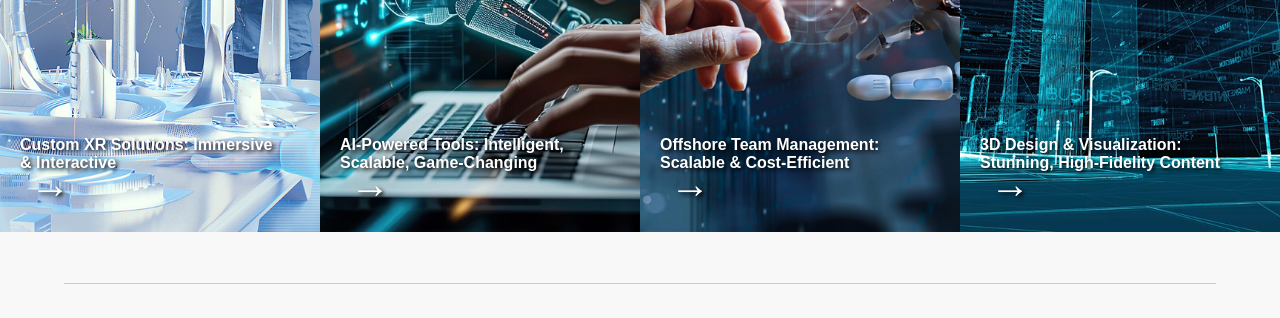
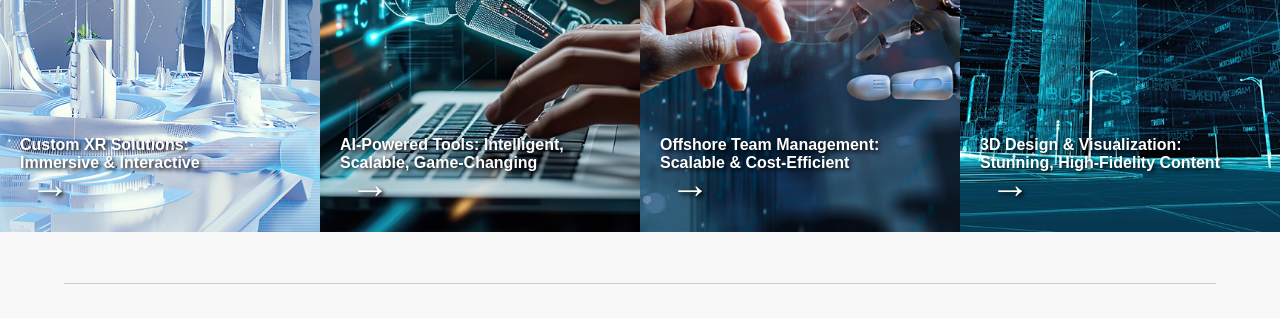
Before and after one commit to kavyarajannna/grit2, a plain HTML site: page Index.html in a window 1280 px wide. Shown: the part 9160-9478 px from the top of the page. Drawn offline with Linux system fonts and the light colour scheme.

Commit message:
Update Index.html

```diff
--- a/Index.html
+++ b/Index.html
@@ -304,6 +304,7 @@ header.scrolled .menu-icon {
         }
 
         .text-box h2 {
+
             font-weight: 500;
             /* font-family: "Bower", Georgia, "Times New Roman", serif; */
             font-size: 3.25rem;
@@ -1335,22 +1336,22 @@ header.scrolled .menu-icon {
         <div class="offerings">
             <div class="offer-card">
                 <img src="offer1.png" alt="XR Solutions">
-                <div class="offer-text">Custom XR Solutions: Immersive & Interactive</div>
+                <div class="offer-text">Custom XR Solutions: <br>Immersive & Interactive</div>
                 <div class="arrow">&rarr;</div>
             </div>
             <div class="offer-card">
                 <img src="offer2.png" alt="AI Tools">
-                <div class="offer-text">AI-Powered Tools: Intelligent, Scalable, Game-Changing</div>
+                <div class="offer-text">AI-Powered Tools: Intelligent, <br>Scalable, Game-Changing</div>
                 <div class="arrow">&rarr;</div>
             </div>
             <div class="offer-card">
                 <img src="offer3.png" alt="Team Management">
-                <div class="offer-text">Offshore Team Management: Scalable & Cost-Efficient</div>
+                <div class="offer-text">Offshore Team Management: <br>Scalable & Cost-Efficient</div>
                 <div class="arrow">&rarr;</div>
             </div>
             <div class="offer-card">
                 <img src="offer4.png" alt="3D Design">
-                <div class="offer-text">3D Design & Visualization: Stunning, High-Fidelity Content</div>
+                <div class="offer-text">3D Design & Visualization: <br>Stunning, High-Fidelity Content</div>
                 <div class="arrow">&rarr;</div>
             </div>
         </div>
```
